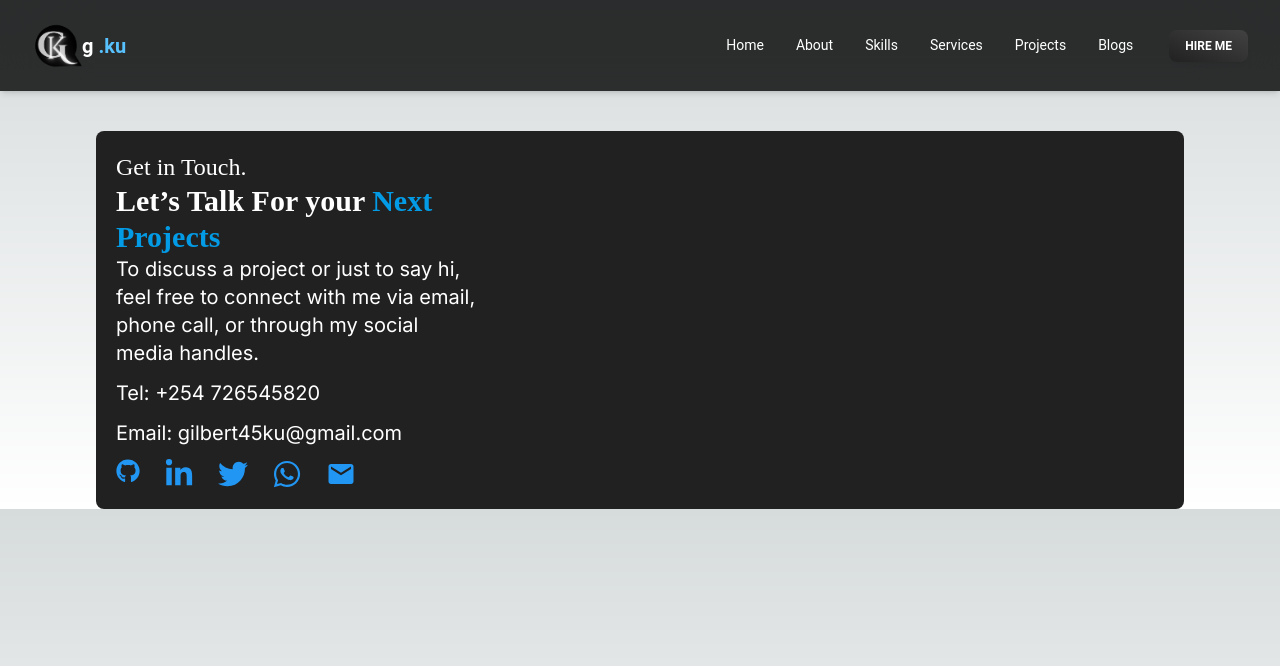
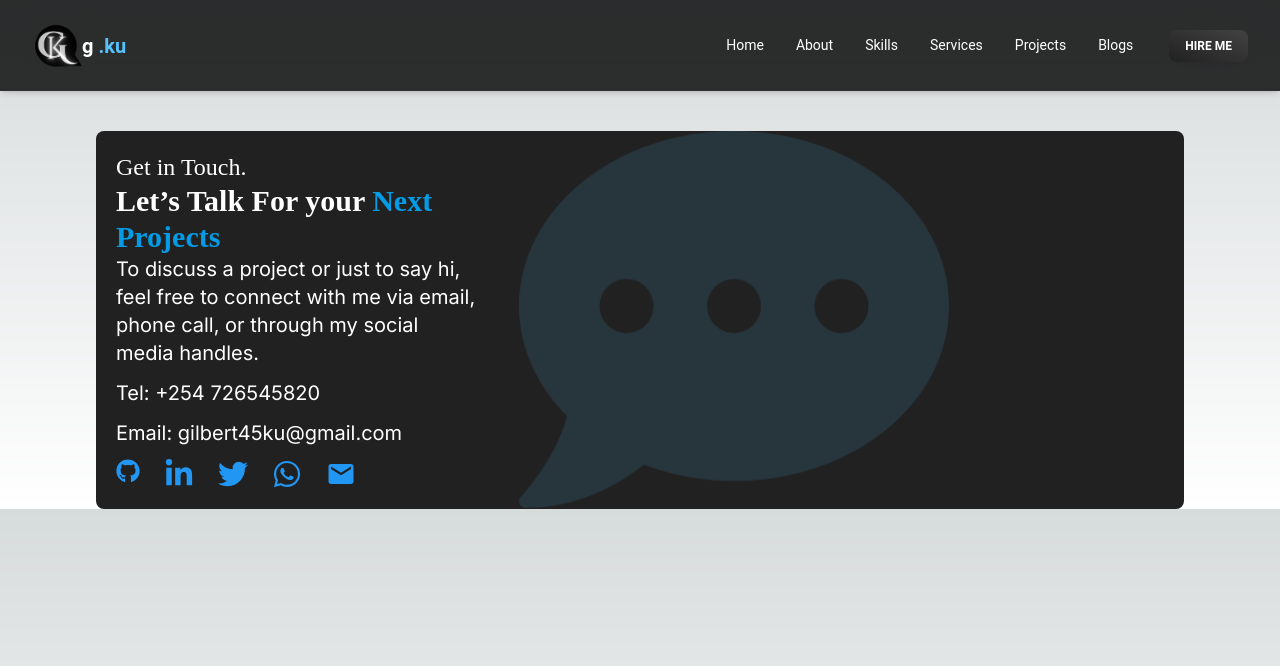
Before and after one commit to gilbert-ku/g.ku, a Next.js app: page / in a window 1280 px wide. Shown: the top 666 px of the page. Built offline with nearby package versions, Linux system fonts and the light colour scheme.

Commit message:
add vector for bg form

```diff
--- a/components/contact/ContactMe.jsx
+++ b/components/contact/ContactMe.jsx
@@ -1,13 +1,14 @@
 "use client"
+import Image from "next/image";
 import { FaGithub, FaLinkedinIn, FaTwitter, FaWhatsapp } from "react-icons/fa6";
 import { MdEmail } from "react-icons/md";
 
 const ContactMe = () => {
   return (
     <>
-        <section className='mx-24 bg-gray-900 rounded-lg text-white mt-10'>
+        <section className='mx-5 md:mx-12 lg:mx-24 bg-gray-900 rounded-lg text-white mt-10 md:flex'>
 
-            <div className="mx-5 w-1/3 py-5">
+            <div className="mx-5 md:w-1/3 py-5">
                 <h1 className="font-serif text-2xl">Get in Touch.</h1>
                 <h1 className="font-serif text-3xl font-semibold">Let’s Talk For your <span className="text-light-blue-600">Next Projects</span></h1>
                 <p className="md:text-xl">To discuss a project or just to say hi, feel free to connect with me via email, phone call, or through my social media handles.</p>
@@ -24,6 +25,16 @@ const ContactMe = () => {
                 </div>
             </div>
 
+            <div>
+                <Image
+                    src="/Vector.png"
+                    width={450}
+                    height={450}
+                    alt="profile image"
+                    className="px-5 md:pr-0 mt-5 lg:mt-0 items-center"
+                    loading="lazy"
+                />
+            </div>
         </section>
     </>
   )
```
Also changed, not shown: public/Vector.png (added). Lines whose indentation alone changed are shown as unchanged.
